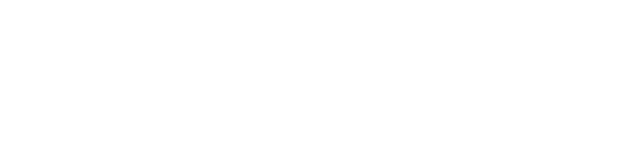
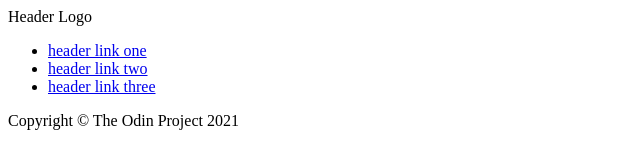
Before and after one commit to lamdevin/odin-landing-page, a plain HTML site: page index.html in a window 1280 px wide. Shown: the whole page, without its empty margins (0-640 px from the left). Drawn offline with Linux system fonts and the light colour scheme.

Commit message:
Add Header and Footer

```diff
--- a/index.html
+++ b/index.html
@@ -6,6 +6,14 @@
     <title>Odin Landing Page</title>
 </head>
 <body>
-
+    <header class="header">
+        <div class="logo">Header Logo</div>
+        <ul class="header-links">
+            <li><a href="#">header link one</a></li>
+            <li><a href="#">header link two</a></li>
+            <li><a href="#">header link three</a></li>
+        </ul>
+    </header>
+    <footer class="footer">Copyright &copy; The Odin Project 2021</footer>
 </body>
 </html>
```
